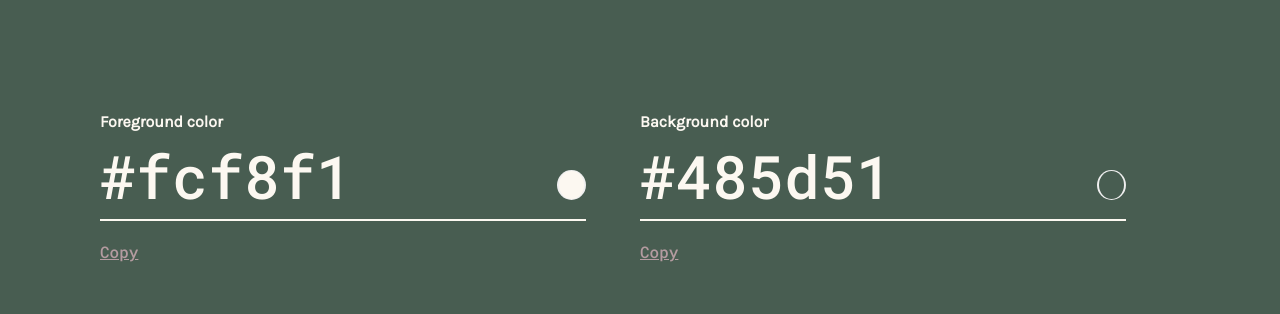
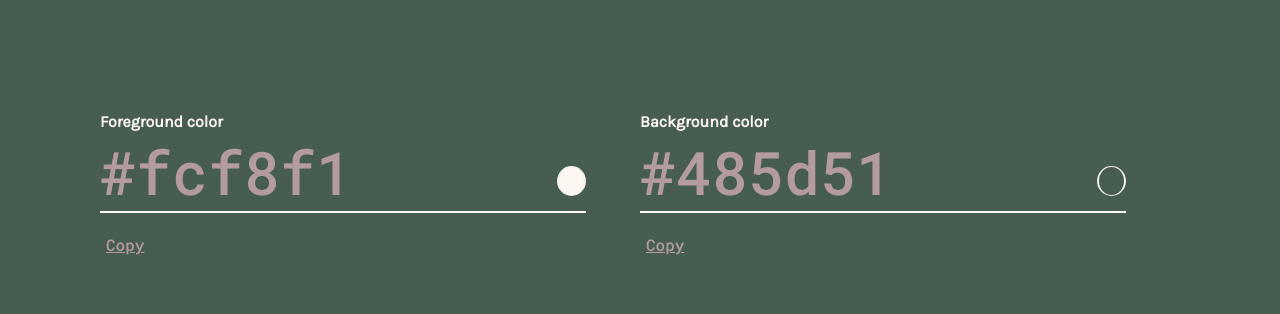
Before and after one commit to ninayujiri/colora11y, a Gatsby site: page / in a window 1280 px wide. Shown: the part 486-800 px from the top of the page. Built offline with nearby package versions, Linux system fonts and the light colour scheme; Gatsby itself is replaced by a stand-in of ours.

```diff
--- a/src/components/CopyButton.jsx
+++ b/src/components/CopyButton.jsx
@@ -6,8 +6,8 @@
   border: none;
   cursor: pointer;
   font-size: 16px;
-  color: ${ props => props.color };
+  color: #FCF8F1;
+  mix-blend-mode: difference;
   background-color: transparent;
-  mix-blend-mode: difference;
-  padding: 20px 0;
+  margin: 20px 0;
 `;
--- a/src/components/Form.jsx
+++ b/src/components/Form.jsx
@@ -21,11 +21,12 @@
 export const Input = styled.input`
   font-family: 'Roboto Mono', sans-serif;
   background-color: transparent;
-  color: inherit;
+  color: #FCF8F1;
+  mix-blend-mode: difference;
   font-size: 60px;
   line-height: 1;
   padding: 0;
-  height: 88px;
+  height: 80px;
   border: none;
   width: inherit;
 
--- a/src/pages/index.js
+++ b/src/pages/index.js
@@ -1,6 +1,6 @@
 import React, { useEffect, useState } from 'react'
 import chroma from 'chroma-js'
-import { CopyToClipboard } from 'react-copy-to-clipboard';
+import { CopyToClipboard } from 'react-copy-to-clipboard'
 
 import Layout from '../layouts/Layout'
 import SiteMetadata from '../components/SiteMetadata'
@@ -113,7 +113,6 @@
                         </InputGroup>
                         <CopyToClipboard text={ inputs.textColor }>
                           <CopyButton
-                          color={ inputs.textColor }
                               onClick={ (e) => e.preventDefault() }
                           >
                             Copy
@@ -142,7 +141,6 @@
                         </InputGroup>
                         <CopyToClipboard text={ inputs.bgColor }>
                           <CopyButton
-                          color={ inputs.textColor }
                               onClick={ (e) => e.preventDefault() }
                           >
                             Copy
@@ -156,6 +154,7 @@
             </Background>
           </Layout>
       )
-};
+    }
+;
 
 export default IndexPage
```
Also changed, not shown: src/pages/404.js (added, +27 -0 lines). Lines whose indentation alone changed are shown as unchanged.
